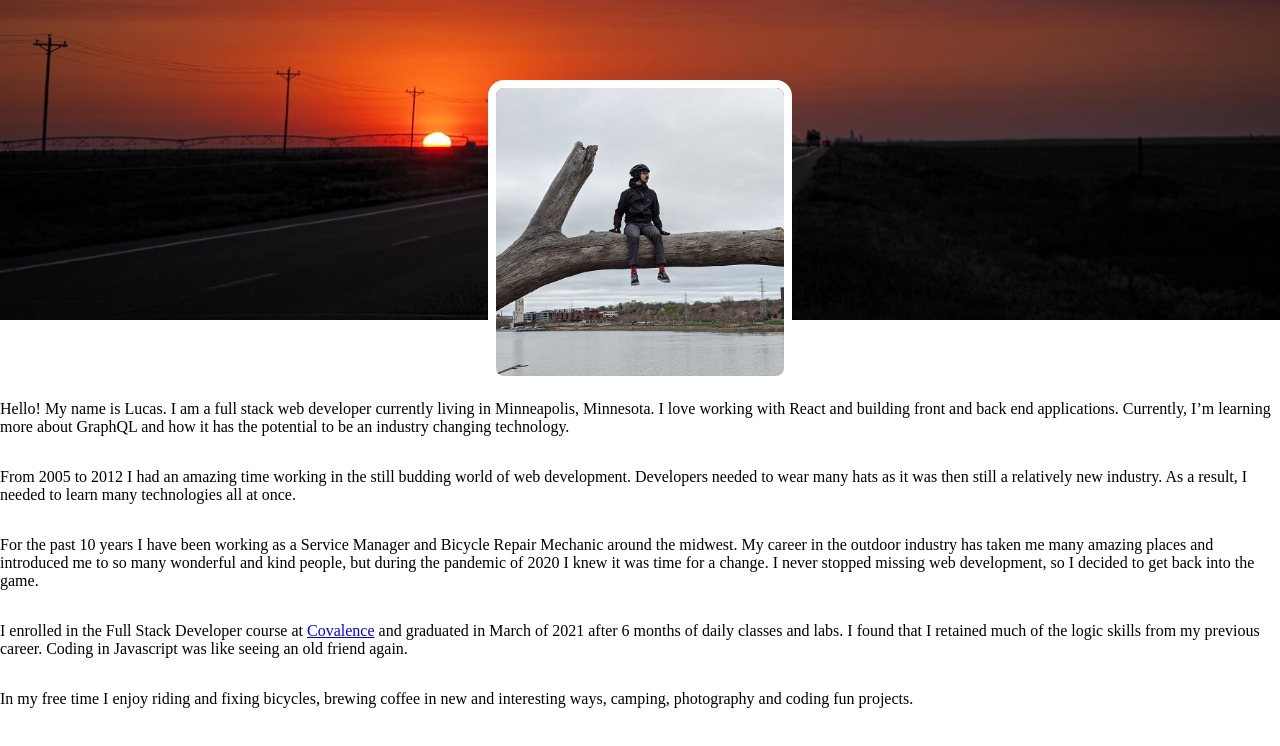
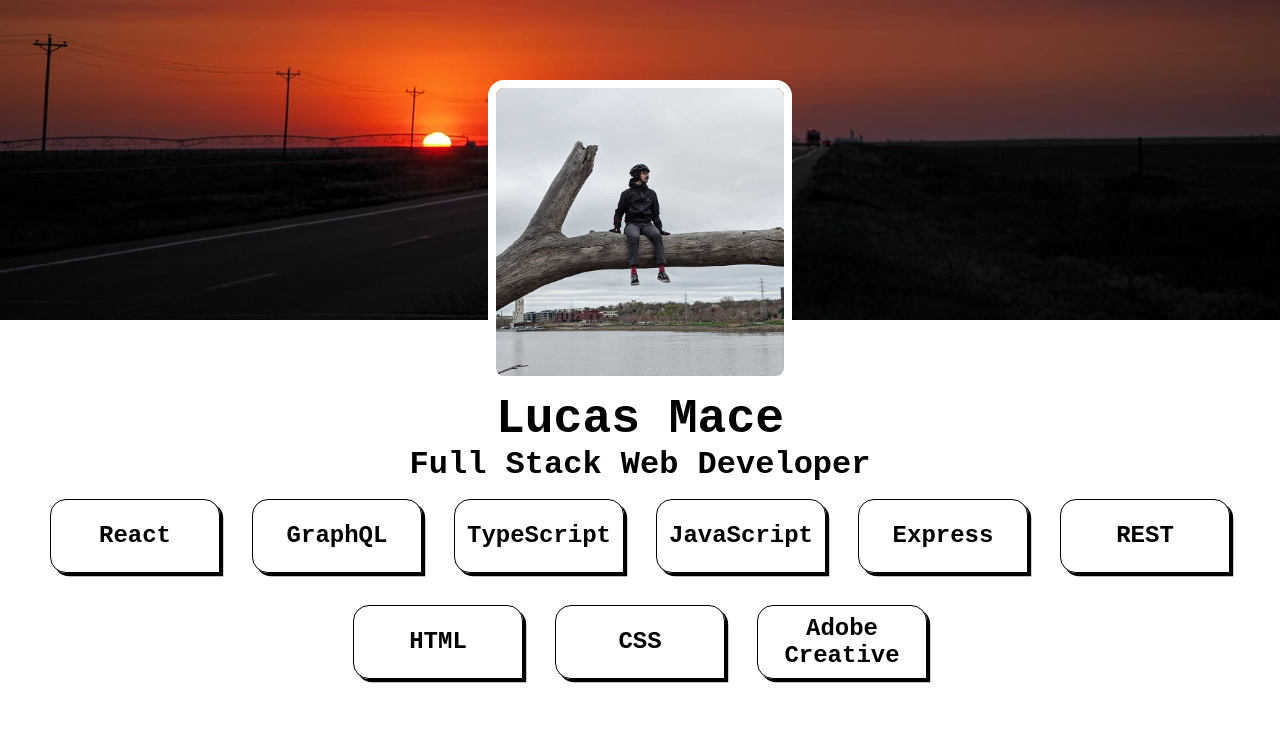
Before and after one commit to macemke4130/Lucas-Mace-Portfolio-v2, a React (Create React App) app in the folder client/: page / in a window 1280 px wide. Shown: the top 746 px of the page. Built offline with nearby package versions, Linux system fonts and the light colour scheme; no server answers.

Commit message:
Home Page Layout

```diff
--- /dev/null
+++ b/client/src/Components/Skill.js
@@ -0,0 +1,15 @@
+import React from 'react';
+
+// Styles --
+import { Main, Header, HeadlineOne, HeadlineTwo, Content } from "./Styles/Home.Style";
+import { SkillCard } from "./Styles/Skills.Style";
+
+function Skill(props) {
+    return (
+        <SkillCard>
+            <h1>{props.title}</h1>
+        </SkillCard>
+    );
+}
+
+export default Skill;
--- /dev/null
+++ b/client/src/Components/Skills.js
@@ -0,0 +1,27 @@
+import React from 'react';
+
+// Styles --
+import { Main, Header, HeadlineOne, HeadlineTwo, Content } from "./Styles/Home.Style";
+import { SkillsContainer } from "./Styles/Skills.Style";
+
+import Skill from './Skill';
+
+function Skills() {
+    return (
+        <>
+            <SkillsContainer>
+                <Skill title="React" />
+                <Skill title="GraphQL" />
+                <Skill title="TypeScript" />
+                <Skill title="JavaScript" />
+                <Skill title="Express" />
+                <Skill title="REST" />
+                <Skill title="HTML" />
+                <Skill title="CSS" />
+                <Skill title="Adobe Creative" />
+            </SkillsContainer>
+        </>
+    );
+}
+
+export default Skills;
--- a/client/src/Components/Styles/Home.Style.js
+++ b/client/src/Components/Styles/Home.Style.js
@@ -1,4 +1,5 @@
 import styled from 'styled-components';
+import { font } from "./SSOT.Style";
 
 export const Main = styled.main`
     display: grid;
@@ -9,7 +10,7 @@ export const Header = styled.header`
     flex-direction: column;
     align-items: center;
     height: fit-content;
-    margin-bottom: 4em;
+    margin-bottom: 2em;
 `;
 
 export const BannerImg = styled.img`
@@ -26,3 +27,23 @@ export const FaceImg = styled.img`
     border-radius: 1em;
     border: 0.5em solid white;
 `;
+
+export const HeadlineOne = styled.h1`
+    font-family: ${font};
+    font-size: 3em;
+    text-align: center;
+    margin-bottom: 0;
+`;
+
+export const HeadlineTwo = styled.h2`
+    font-family: ${font};
+    font-size: 2em;
+    text-align: center;
+    margin: 0;
+`;
+
+export const Content = styled.section`
+    display: flex;
+    flex-direction: column;
+    align-items: center;
+`;
--- /dev/null
+++ b/client/src/Components/Styles/SSOT.Style.js
@@ -0,0 +1,3 @@
+import styled from 'styled-components';
+
+export const font = "monospace, sans-serrif";
--- /dev/null
+++ b/client/src/Components/Styles/Skills.Style.js
@@ -0,0 +1,34 @@
+import styled from 'styled-components';
+import { font } from "./SSOT.Style";
+
+export const SkillsContainer = styled.div`
+    display: flex;
+    flex-direction: row;
+    flex-wrap: wrap;
+    justify-content: center;
+`;
+
+export const SkillCard = styled.div`
+    font-family: ${font};
+    display: flex;
+    flex-direction: column;
+    align-items: center;
+    justify-content: center;
+    border: 1px solid black;
+    border-radius: 1em;
+    border-bottom-right-radius: 0;
+    box-shadow: 0.2em 0.2em 0 black;
+    width: 10em;
+    height: 4em;
+    margin: 1em;
+    padding: 0.25em;
+    text-align: center;
+    user-select: none;
+    transition-duration: 250ms;
+    transition-timing-function: ease-in-out;
+
+    &:hover {
+        border-bottom-right-radius: 1em;
+        box-shadow: 0.2em 0.2em 0.2em black;
+    }
+`;
--- a/client/src/Pages/Home.js
+++ b/client/src/Pages/Home.js
@@ -4,11 +4,12 @@ import { useEffect, useState } from 'react';
 import { api } from "../utils/api";
 
 // Styles --
-import { Main, Header } from "../Components/Styles/Home.Style";
+import { Main, Header, HeadlineOne, HeadlineTwo, Content } from "../Components/Styles/Home.Style";
 
 // Components --
 import Banner from "../Components/Banner";
 import Face from "../Components/Face";
+import Skills from '../Components/Skills';
 import About from "../Components/About";
 
 // Images --
@@ -36,7 +37,12 @@ function Home() {
                 <Banner id="header" src={banner} />
                 <Face id="face" src={face} />
             </Header>
-            <About />
+            <Content>
+                <HeadlineOne>Lucas Mace</HeadlineOne>
+                <HeadlineTwo>Full Stack Web Developer</HeadlineTwo>
+                <Skills />
+                {/* <About /> */}
+            </Content>
         </Main>
     );
 }
```
